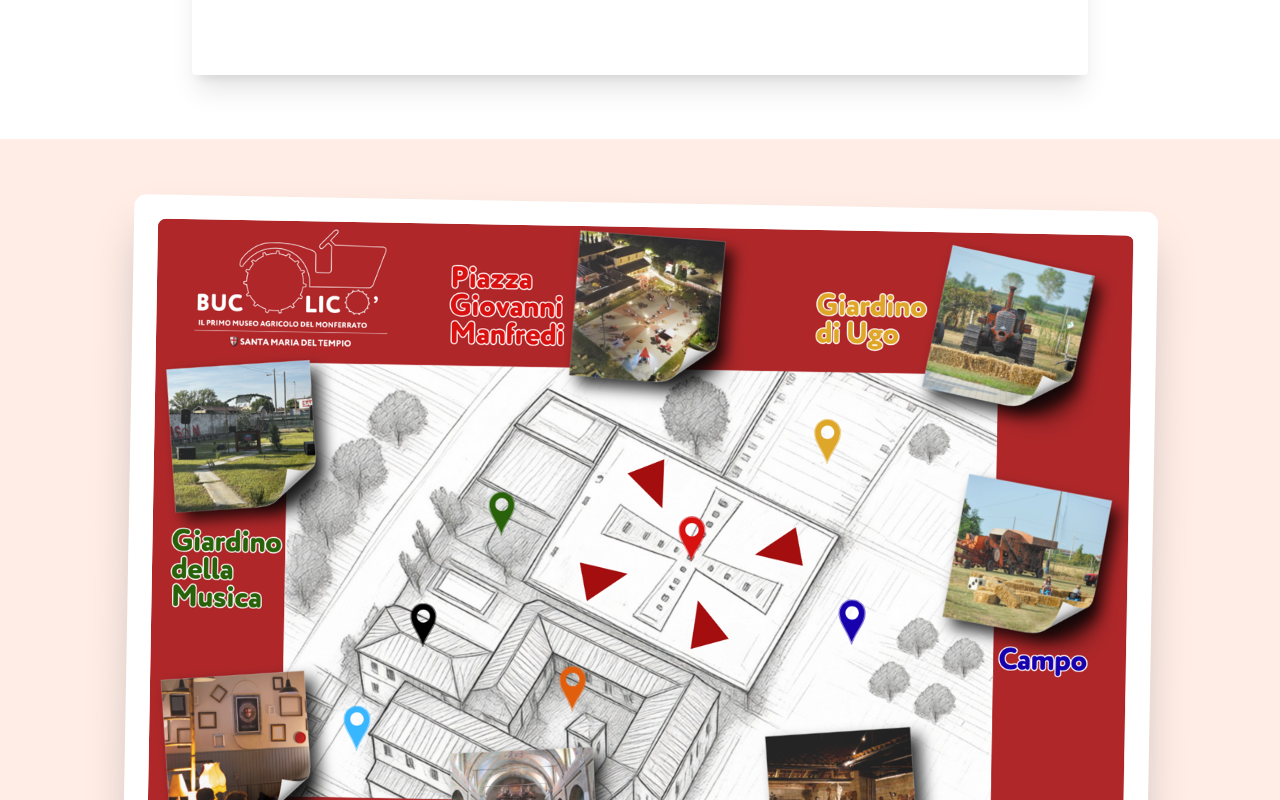
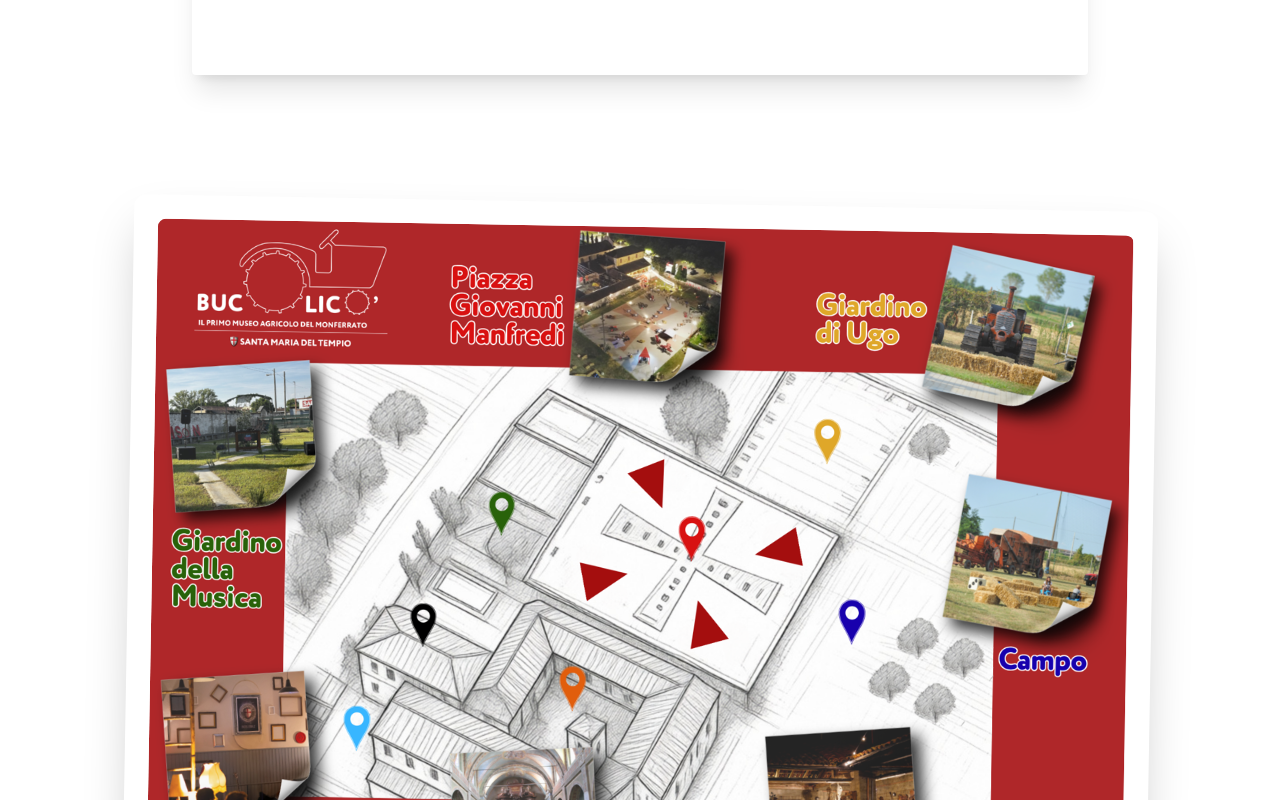
Before and after one commit to sgangol/museo-bucolico, a Next.js app: page /vieni-a-visitarci in a window 1280 px wide. Shown: the part 780-1580 px from the top of the page. Built offline with nearby package versions, Linux system fonts and the light colour scheme.

Commit message:
feat: aggiornato testo homepage e immagine hero

```diff
--- a/src/app/vieni-a-visitarci/VieniAVISITARCI_Client.tsx
+++ b/src/app/vieni-a-visitarci/VieniAVISITARCI_Client.tsx
@@ -69,7 +69,7 @@
       </section>
 
       {/* Map Section - Collage 3D Style */}
-      <section className="py-16 px-6 bg-brand-peach">
+      <section className="py-16 px-6 bg-brand-white">
         <div className="max-w-5xl mx-auto">
           <motion.div
             className="relative w-full mx-auto"
```
